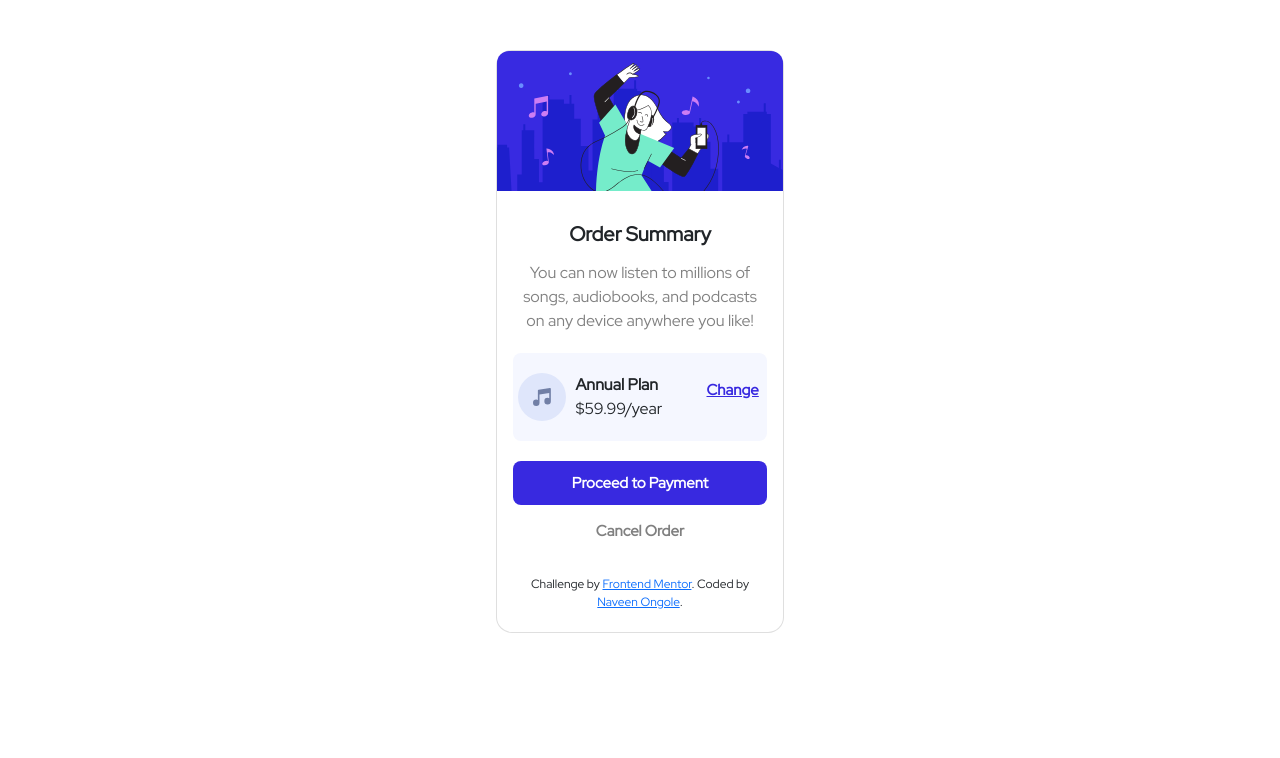
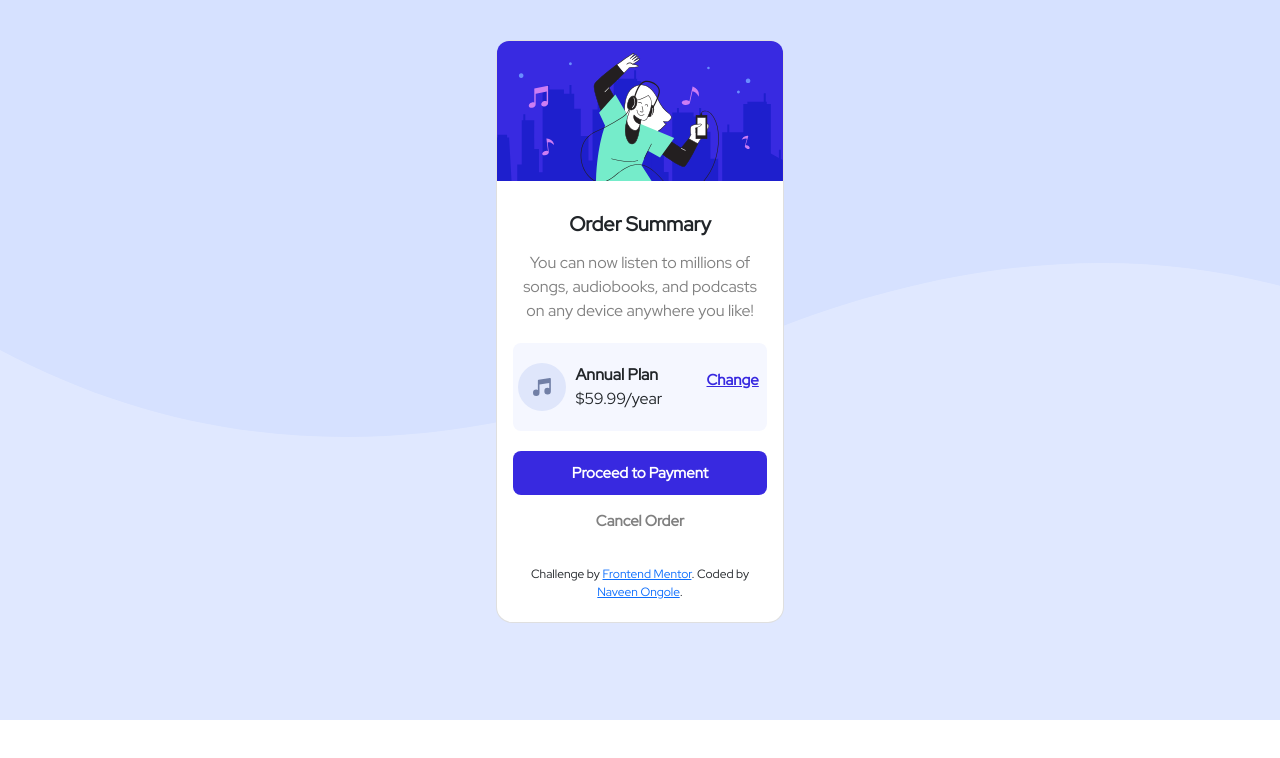
Before and after one commit to Naveen39O/OrderSummary, a plain HTML site: page index.html in a window 1280 px wide. Drawn offline with nearby package versions, Linux system fonts and the light colour scheme.

Commit message:
includes most changes to complete challenge

```diff
--- a/Styles/styles.css
+++ b/Styles/styles.css
@@ -1,6 +1,46 @@
 body{
   font-family: 'Red Hat Display', sans-serif;
 }
+
+.background-img-top{
+  background-image: url("../images/pattern-background-desktop.svg");
+  height: 437px;
+  max-width: 100%;
+  position: absolute;
+  left: 0;
+  top: 0;
+  z-index: -1;
+}
+.background-img-bottom{
+  background-color: #e0e8ff;
+  height: 660px;
+  left: 0;
+  position: absolute;
+  transform: rotate(180deg);
+  top: 60px;
+  z-index: -2;
+}
+
+@media (min-width: 375px) {
+  .card {
+    width: 18rem;
+    margin: 40px auto;
+    border-radius: 1rem;
+  }
+}
+
+@media (max-width: 375px) {
+  .background-img-top{
+    background-image: url("../images/pattern-background-mobile.svg");
+    height: 194px;
+    max-width: 100%;
+    position: absolute;
+    left: 0;
+    top: 0;
+    z-index: -1;
+  }
+}
+
 
 .card-img-top{
   border-top-left-radius: 0.75rem;
@@ -8,7 +48,11 @@ body{
 }
 
 .card{
-  margin: 50px auto;
+  /* position: absolute; */
+  /* top: 40px;
+  left: 550px;
+  right: auto; */
+  margin: 40px auto;
   border-radius: 1rem;
 }
 
@@ -16,7 +60,7 @@ body{
   border-radius: 0.5rem;
   margin: 20px 0;
   padding: 20px 0;
-  background-color: hsl(225, 100%, 98%);
+  background-color: hsl(225, 100%, 98%) ;
 }
 
 .card-title{
--- a/index.html
+++ b/index.html
@@ -9,21 +9,31 @@
 
   <title>Frontend Mentor | Order summary card</title>
 
+  <!-- link to bootstrap cdn -->
   <link href="https://cdn.jsdelivr.net/npm/bootstrap@5.1.1/dist/css/bootstrap.min.css" rel="stylesheet" integrity="sha384-F3w7mX95PdgyTmZZMECAngseQB83DfGTowi0iMjiWaeVhAn4FJkqJByhZMI3AhiU" crossorigin="anonymous">
   <script src="https://code.jquery.com/jquery-3.5.1.slim.min.js" integrity="sha384-DfXdz2htPH0lsSSs5nCTpuj/zy4C+OGpamoFVy38MVBnE+IbbVYUew+OrCXaRkfj" crossorigin="anonymous"></script>
   <script src="https://cdn.jsdelivr.net/npm/popper.js@1.16.0/dist/umd/popper.min.js" integrity="sha384-Q6E9RHvbIyZFJoft+2mJbHaEWldlvI9IOYy5n3zV9zzTtmI3UksdQRVvoxMfooAo" crossorigin="anonymous"></script>
 
-  <!-- Feel free to remove these styles or customise in your own stylesheet 👍 -->
+  <!-- link to external style sheet -->
   <link rel="stylesheet" href="Styles/styles.css">
 
+  <!-- link to font family used -->
   <link rel="preconnect" href="https://fonts.googleapis.com">
   <link rel="preconnect" href="https://fonts.gstatic.com" crossorigin>
   <link href="https://fonts.googleapis.com/css2?family=Red+Hat+Display&display=swap" rel="stylesheet">
-  <!-- <link rel="stylesheet" href="https://fonts.google.com/specimen/Red+Hat+Display"> -->
 </head>
 
 <body>
-  <div class="card text-center " , style="width: 18rem;">
+
+  <div class="container-fluid">
+    <div class="container-fluid background-img-top">
+    </div>
+
+    <div class="container-fluid background-img-bottom">
+    </div>
+
+
+    <div class="card text-center ">
       <img src="images/illustration-hero.svg" class="card-img-top" alt="listening-music">
       <div class="card-body">
         <h5 class="card-title">
@@ -61,9 +71,13 @@
           Challenge by <a href="https://www.frontendmentor.io?ref=challenge" target="_blank">Frontend Mentor</a>.
           Coded by <a href="#">Naveen Ongole</a>.
         </div>
-    </div>
+      </div><!-- end of card body -->
+
+    </div> <!-- end of card -->
+
 
   </div>
+  <!--end of fluid container -->
 
 </body>
 
```
Lines whose indentation alone changed are shown as unchanged.
